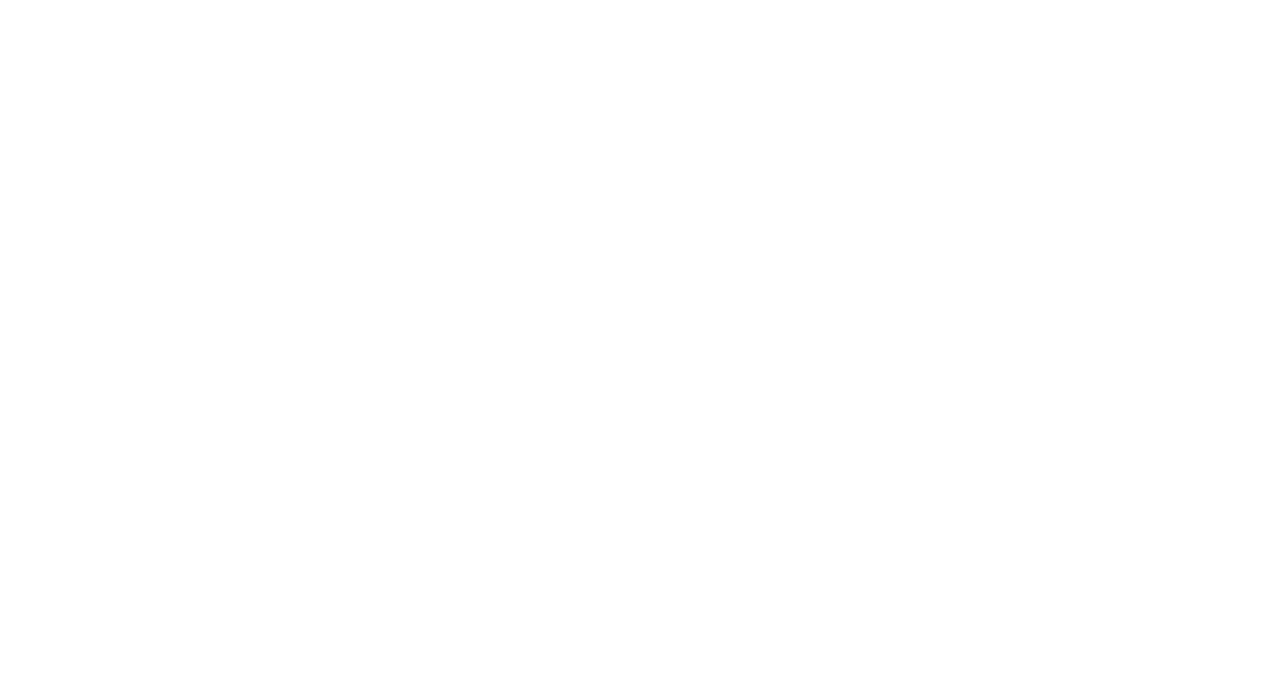
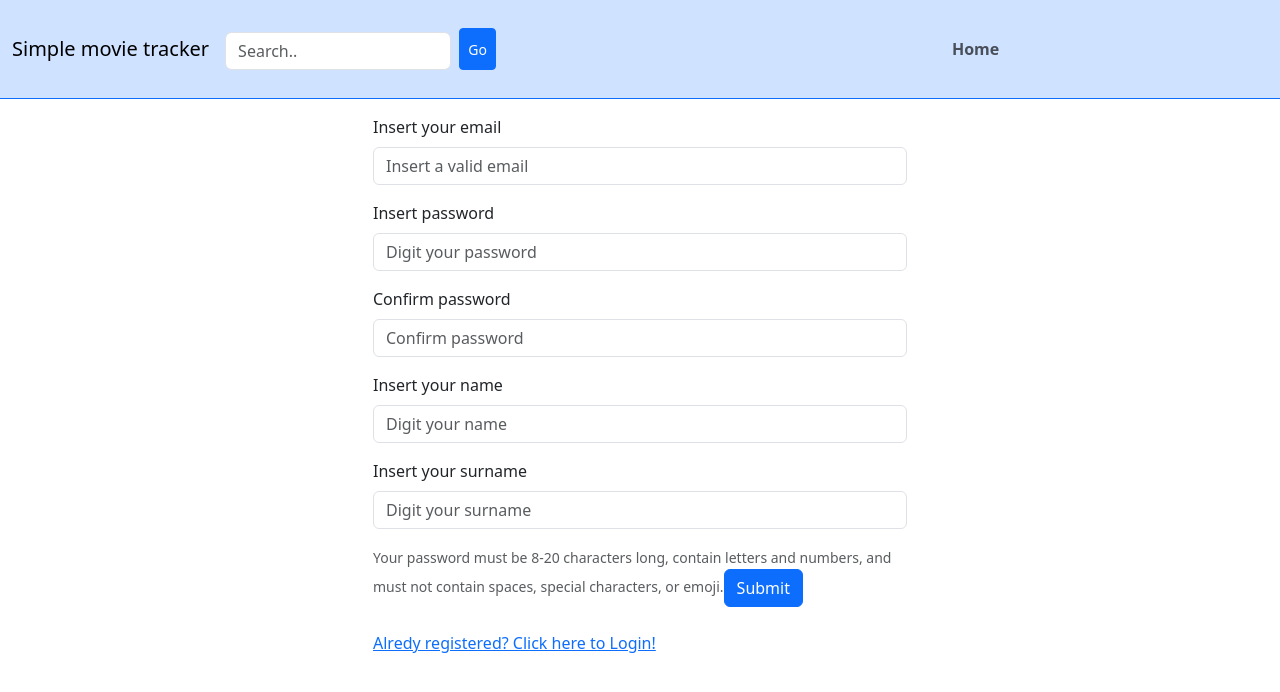
Before and after one commit to HKShinken/movie-tracker, a React (Create React App) app in the folder frontend/: page /register in a window 1280 px wide. Before the commit this address had no page. Shown: the top 692 px of the page. Built offline with nearby package versions, Linux system fonts and the light colour scheme.

Commit message:
added placeholder img e logout function

```diff
--- a/frontend/src/components/Header.jsx
+++ b/frontend/src/components/Header.jsx
@@ -1,17 +1,35 @@
 import Container from 'react-bootstrap/Container';
+import { logout } from '../slices/authSlice.js'
 import Nav from 'react-bootstrap/Nav';
 import Navbar from 'react-bootstrap/Navbar';
 import NavDropdown from 'react-bootstrap/NavDropdown';
 import SearchBox from './SearchBox';
+import { useSelector, useDispatch } from 'react-redux';
+import { useNavigate } from 'react-router-dom';
+import { toast } from 'react-toastify';
 
 
 function Header() {
+
+  const dispatch = useDispatch();
+
+  const navigate = useNavigate();
+
+  const userInfo = useSelector( (state) => state.auth.userInfo );
+
+  const logoutHandler = async() => {
+         dispatch(logout())
+         navigate("/")
+         toast.success("Logged out")
+    }
+
+
   return (
     <Navbar expand="lg"
             className="bg-primary-subtle border-bottom border-primary" variant="light">
 
       <Container fluid>
-        <Navbar.Brand href="#home">Simple movie tracker</Navbar.Brand>
+        <Navbar.Brand href="/">Simple movie tracker</Navbar.Brand>
         <Navbar.Toggle aria-controls="basic-navbar-nav" />
 
         <Navbar.Collapse id="basic-navbar-nav">
@@ -20,21 +38,16 @@
 
           <Nav className="ms-auto d-flex " style={{marginRight: "25%"}}>
 
-              <Nav.Link href="#home">Home</Nav.Link>
-              <Nav.Link href="#link">Link</Nav.Link>
+              <Nav.Link href="/"><strong>Home</strong></Nav.Link>
 
-            <NavDropdown title="Dropdown" id="basic-nav-dropdown" >
+           { userInfo && <NavDropdown title={userInfo.name} id="basic-nav-dropdown" >
                 <NavDropdown.Item href="#action/3.1">Action</NavDropdown.Item>
-                <NavDropdown.Item href="#action/3.2">
-                  Another action
-                </NavDropdown.Item>
-                <NavDropdown.Item href="#action/3.3">Something</NavDropdown.Item>
+                <NavDropdown.Item href="#action/3.2">Another action</NavDropdown.Item>
+
                 <NavDropdown.Divider />
-                <NavDropdown.Item href="#action/3.4">
-                  Separated link
-                </NavDropdown.Item>
-            </NavDropdown>
 
+                <NavDropdown.Item onClick={logoutHandler}> Logout </NavDropdown.Item>
+            </NavDropdown> }
 
           </Nav>
         </Navbar.Collapse>
--- a/frontend/src/components/SearchBox.jsx
+++ b/frontend/src/components/SearchBox.jsx
@@ -26,7 +26,7 @@
           >
 
           <Form.Group  controlId="searchForm"
-                       style={{maxWidth:"50%"}}>
+                       style={{maxWidth:"75%"}}>
                 <Form.Label></Form.Label>
                 <Form.Control type="text"
                               //required
--- a/frontend/src/index.js
+++ b/frontend/src/index.js
@@ -5,6 +5,7 @@
 import App from "./App";
 import { BrowserRouter, Routes, Route, Link } from "react-router-dom"
 import  LoginScreen  from "./screens/LoginScreen"
+import  RegisterScreen  from "./screens/RegisterScreen"
 import  HomePageScreen  from "./screens/HomePageScreen"
 import  FilmPageScreen  from "./screens/FilmPageScreen"
 import  PrivateRoute  from "./components/PrivateRoute"
@@ -22,6 +23,7 @@
 
           <Route index={true} path="/" element={<HomePageScreen />} />
           <Route path="/login" element={<LoginScreen />} />
+          <Route path="/register" element={<RegisterScreen />} />
 
 
           { /* private routes, require login*/ }
--- a/frontend/src/screens/FilmPageScreen.jsx
+++ b/frontend/src/screens/FilmPageScreen.jsx
@@ -16,7 +16,6 @@
   const { data:filmData, isLoading, refetch , error,  } = useGetFilmsQuery({keyword})
   const { data:userWatchList, isLoading: wlistLoading, refetch: refetchWlist , error: errWlist  } = useGetWatchListQuery({keyword})
 
-
   const dispatch = useDispatch()
 
   const logoutHandler = async() => {
@@ -32,7 +31,7 @@
 
       <Container fluid>
 
-        { isLoading ? <> <h2>loading ... </h2><Spinner /> </> :
+        { isLoading || wlistLoading ? <> <h2>loading ... </h2><Spinner /> </> :
           !filmData || filmData.Response === "False" ? <h2> No Results for "{keyword}" </h2> : <>
             <Row>
                     { [...filmData.Search].sort((a,b) => { return parseInt(b.Year.substring(0,4)) - parseInt(a.Year.substring(0,4)) } ) //sorted by year asc
--- a/frontend/src/screens/HomePageScreen.jsx
+++ b/frontend/src/screens/HomePageScreen.jsx
@@ -1,10 +1,10 @@
 import { useDispatch } from 'react-redux';
 import { Link } from 'react-router-dom'
+import { Row } from 'react-bootstrap'
 
 
 const HomePageScreen = () => {
 
-  const dispatch = useDispatch()
 
   return (
     <>
@@ -13,7 +13,8 @@
         Welcome to Movie tracker!!
       </h1>
 
-      <Link to="/login"> Click here to Login </Link>
+     <Row> <Link to="/register" className="mt-4"> Click here to Register </Link> </Row>
+     <Row > <Link to="/login" className="mt-4"> Alredy registered? Click here to Login! </Link> </Row>
 
     </>
   );
--- a/frontend/src/screens/LoginScreen.jsx
+++ b/frontend/src/screens/LoginScreen.jsx
@@ -1,14 +1,13 @@
-import { Form, Button } from 'react-bootstrap';
+import { Form, Button, Row } from 'react-bootstrap';
 import FormContainer from '../components/FormContainer';
 import { useState, useEffect } from 'react'
-import { useNavigate } from 'react-router-dom'
+import { useNavigate, Link } from 'react-router-dom'
 import { useSelector, useDispatch } from 'react-redux'
+import {toast} from 'react-toastify'
 
 import { useLoginMutation } from '../slices/userApiSlice.js'
 
 import { setUsrCredentials } from '../slices/authSlice.js';
-
-
 
 const LoginScreen = () => {
 
@@ -23,7 +22,7 @@
 
 
     const [ login, // This is the mutation trigger
-            { isLoading: isUpdating, error , reset }, // This is the destructured mutation result
+            { isLoading: isUpdating/*, error , reset */ }, // This is the destructured mutation result
           ] = useLoginMutation()
 
   const handleSubmit = async (e) => {
@@ -43,7 +42,7 @@
 
       } catch (err) {
         console.log(err?.data?.message || err.error);
-        //toast.error(err?.data?.message || err.error)
+        toast.error(err?.data?.message || err.error)
       }
 }
 
@@ -83,7 +82,11 @@
       <Button type="submit">Submit</Button>
 
       </Form>
+
+      <Row> <Link to="/register" className="mt-4"> Click here to Register </Link> </Row>
     </FormContainer>
+
+
 
   );
 }
--- a/frontend/src/screens/RegisterScreen.jsx
+++ b/frontend/src/screens/RegisterScreen.jsx
@@ -1,43 +1,49 @@
-import { Form, Button } from 'react-bootstrap';
+import { Form, Button, Row } from 'react-bootstrap';
 import FormContainer from '../components/FormContainer.jsx';
-import { useState, useEffect } from 'react'
-import { useSelector, useDispatch } from 'react-redux'
-
-import { useLoginMutation } from '../slices/userApiSlice.js'
-
-import { incrementByAmount } from '../slices/testSlice.js';
-
+import { useState } from 'react'
+import { useDispatch } from 'react-redux'
+import {toast} from 'react-toastify'
+import { useLoginMutation, useRegisterMutation } from '../slices/userApiSlice.js'
+import { useNavigate, Link } from 'react-router-dom';
 
 
 const LoginScreen = () => {
 
   const [email, setEmail] = useState('')
+  const [name, setName] = useState('')
+  const [surname, setSurname] = useState('')
   const [pwd, setPwd] = useState('')
-
-  //getting action and state from slice
-  const countInc = useSelector((state) => state.counter.value)
-  const dispatch = useDispatch()
-
+  const [confirmPwd, setConfirmPwd] = useState('')
+  const navigate = useNavigate();
 
     const [ login, // This is the mutation trigger
     { isLoading: isUpdating, error , reset }, // This is the destructured mutation result
   ] = useLoginMutation()
 
+      const [ register, // This is the mutation trigger
+    { isLoading: isRegister, errorReg , resetReg }, // This is the destructured mutation result
+  ] = useRegisterMutation()
+
 
   const handleSubmit = async (e) => {
 
-      const form = e.currentTarget;
       e.preventDefault();
-      //e.stopPropagation();
 
-      //console.log("Printing form object: ", form )
-      dispatch(incrementByAmount(2))
+      if(pwd !== confirmPwd)
+      {
+          toast.error("Password and confirm password do not match")
+          return
+      }
 
       try {
-             // enza unwrap devo analizzare l'oggetto data oppure l'error
+            const reg = await register( { name, surname, email, password:pwd } ).unwrap();
+
+             // senza unwrap devo analizzare l'oggetto data oppure l'error
              // con unwrap recupero direttamente il valore di ritorno del controler
-            const res = await login( { email, password:pwd } ).unwrap(); // gets the value from the promise ->json value from the authUser controller
-            console.log("stampo res mutation: ", res)
+            const log = await login( { email, password:pwd } ).unwrap(); // gets the value from the promise ->json value from the authUser controller
+
+            navigate("/filmpage")
+            toast.success("Registration successful")
       } catch (err) {
         console.log(err?.data?.message || err.error);
         //toast.error(err?.data?.message || err.error)
@@ -69,7 +75,34 @@
               />
          </Form.Group>
 
-      { countInc }
+         <Form.Group className="mb-3" controlId="confirmPwdForm">
+            <Form.Label>Confirm password</Form.Label>
+            <Form.Control type="password"
+                          required
+                          placeholder="Confirm password"
+                          value = {confirmPwd}
+                          onChange={(e) => setConfirmPwd(e.target.value)}
+              />
+         </Form.Group>
+
+         <Form.Group className="mb-3" controlId="nameForm">
+            <Form.Label>Insert your name</Form.Label>
+            <Form.Control required
+                          placeholder="Digit your name"
+                          value = {name}
+                          onChange={(e) => setName(e.target.value)}
+              />
+         </Form.Group>
+
+         <Form.Group className="mb-3" controlId="surnameForm">
+            <Form.Label>Insert your surname</Form.Label>
+            <Form.Control required
+                          placeholder="Digit your surname"
+                          value = {surname}
+                          onChange={(e) => setSurname(e.target.value)}
+              />
+         </Form.Group>
+
       <Form.Text id="passwordHelpBlock" muted>
          Your password must be 8-20 characters long, contain letters and numbers,
          and must not contain spaces, special characters, or emoji.
@@ -78,6 +111,8 @@
       <Button type="submit">Submit</Button>
 
       </Form>
+
+     <Row > <Link to="/login" className="mt-4"> Alredy registered? Click here to Login! </Link> </Row>
     </FormContainer>
 
   );
```
Also changed, not shown: frontend/src/components/FilmCard.jsx (+13 -2 lines), frontend/src/slices/userApiSlice.js (+14 -1 lines), frontend/src/assets/img_placeholder.png (added), 1 other file (tests, documents, lock files or other folders). Lines whose indentation alone changed are shown as unchanged.
